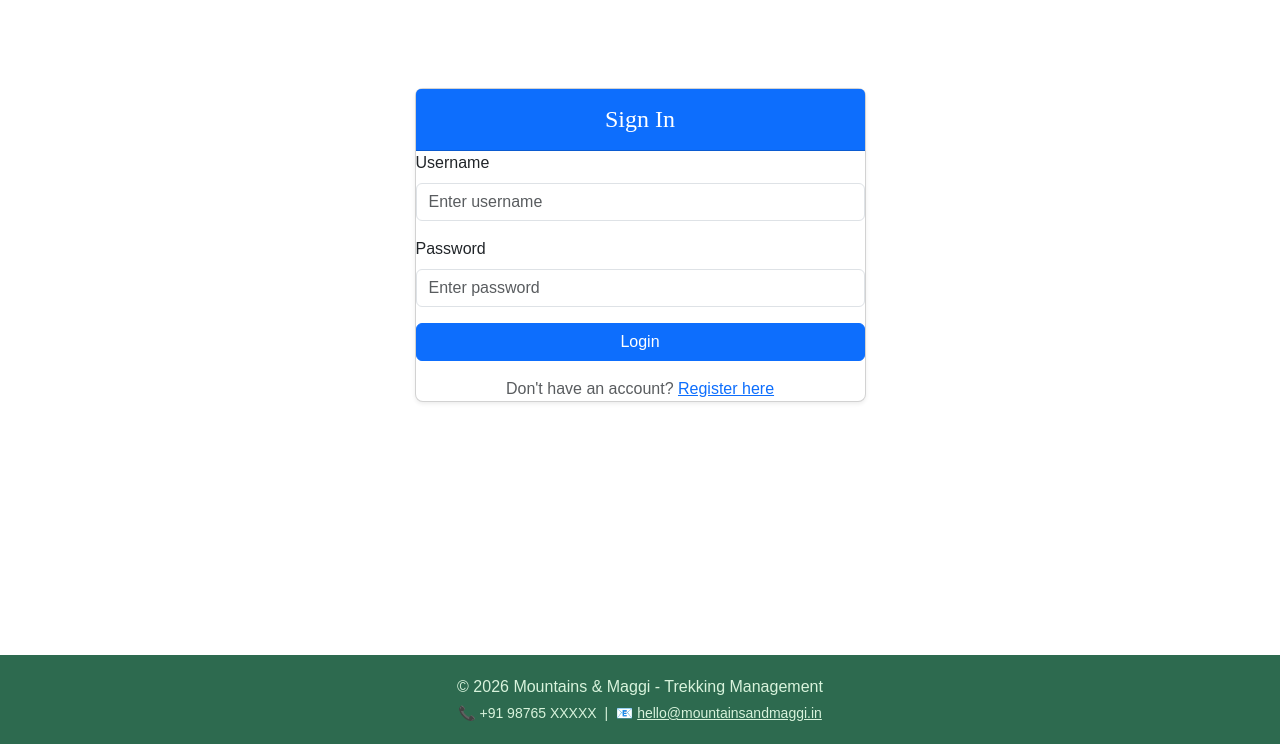
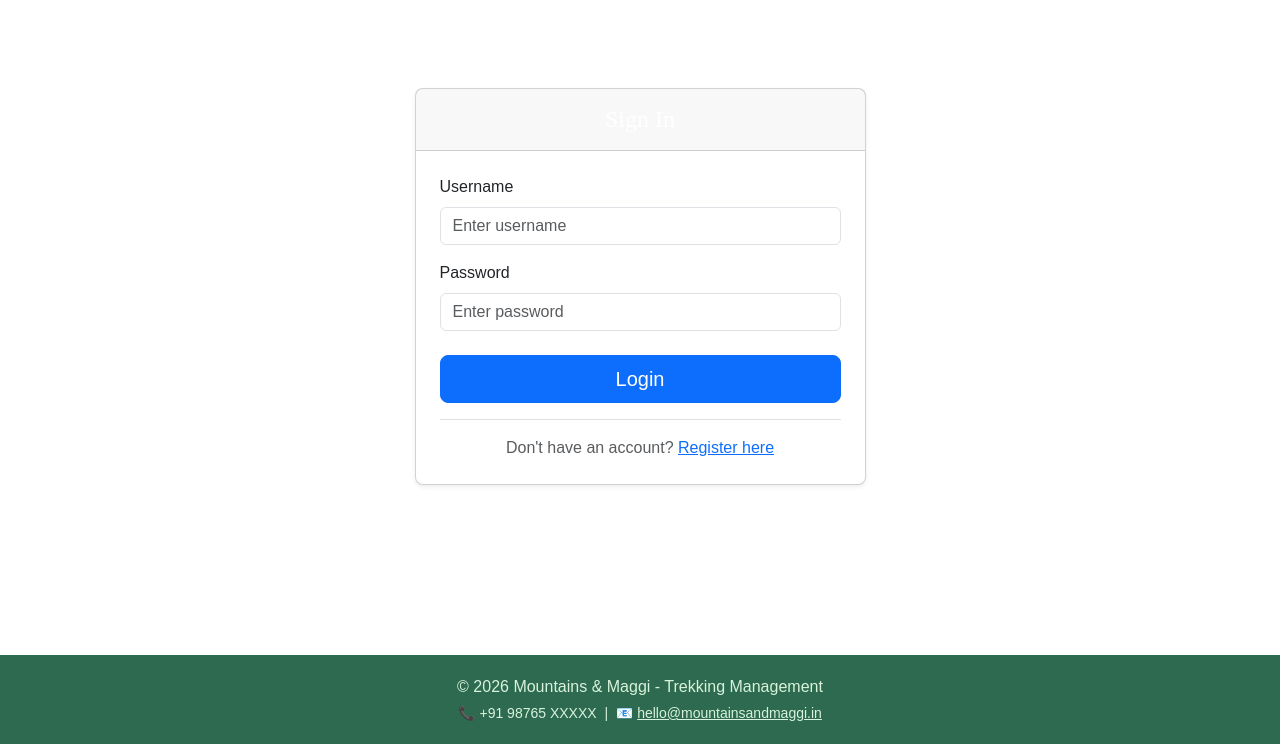
Before and after one commit to SujashBharadwaj/TrekkingManagementAppMAD1PROJECT, a Flask app: page /login in a window 1280 px wide. Shown: the part 56-800 px from the top of the page. Run offline with Flask 3, Linux system fonts and the light colour scheme.

Commit message:
chore: fix login page padding

```diff
--- a/templates/login.html
+++ b/templates/login.html
@@ -6,9 +6,10 @@
 <div class="row justify-content-center">
     <div class="col-md-5">
         <div class="card shadow-sm mt-5">
-            <div class="card-header bg-primary text-white text-center py-3">
+            <div class="card-header navbar-custom text-white text-center py-3">
                 <h4 class="mb-0">Sign In</h4>
             </div>
+            <div class="card-body p-4">
                 <form action="{{ url_for('auth.login') }}" method="POST">
                     <input type="hidden" name="next" value="{{ next_url or '' }}">
                     <div class="mb-3">
@@ -21,13 +22,13 @@
                         <input type="password" class="form-control" id="password" name="password" required
                             placeholder="Enter password">
                     </div>
-                <div class="d-grid mb-3">
-                    <button type="submit" class="btn btn-primary">Login</button>
+                    <div class="d-grid mb-3 mt-4">
+                        <button type="submit" class="btn btn-primary btn-lg">Login</button>
                     </div>
                 </form>
-            <div class="text-center">
-                <p class="mb-0 text-muted">Don't have an account? <a href="{{ url_for('auth.register') }}">Register
-                        here</a></p>
+                <div class="text-center mt-3 border-top pt-3">
+                    <p class="mb-0 text-muted">Don't have an account? <a href="{{ url_for('auth.register') }}">Register here</a></p>
+                </div>
             </div>
         </div>
     </div>
```
Lines whose indentation alone changed are shown as unchanged.
